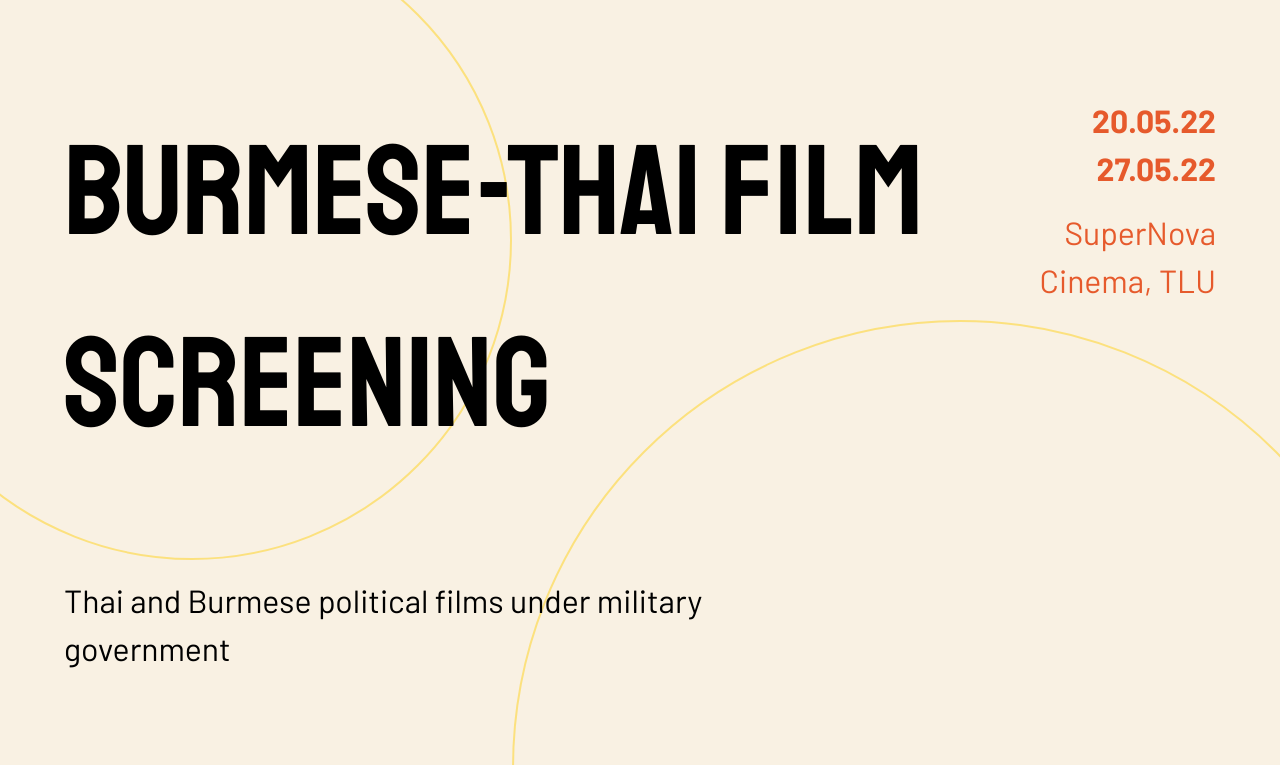
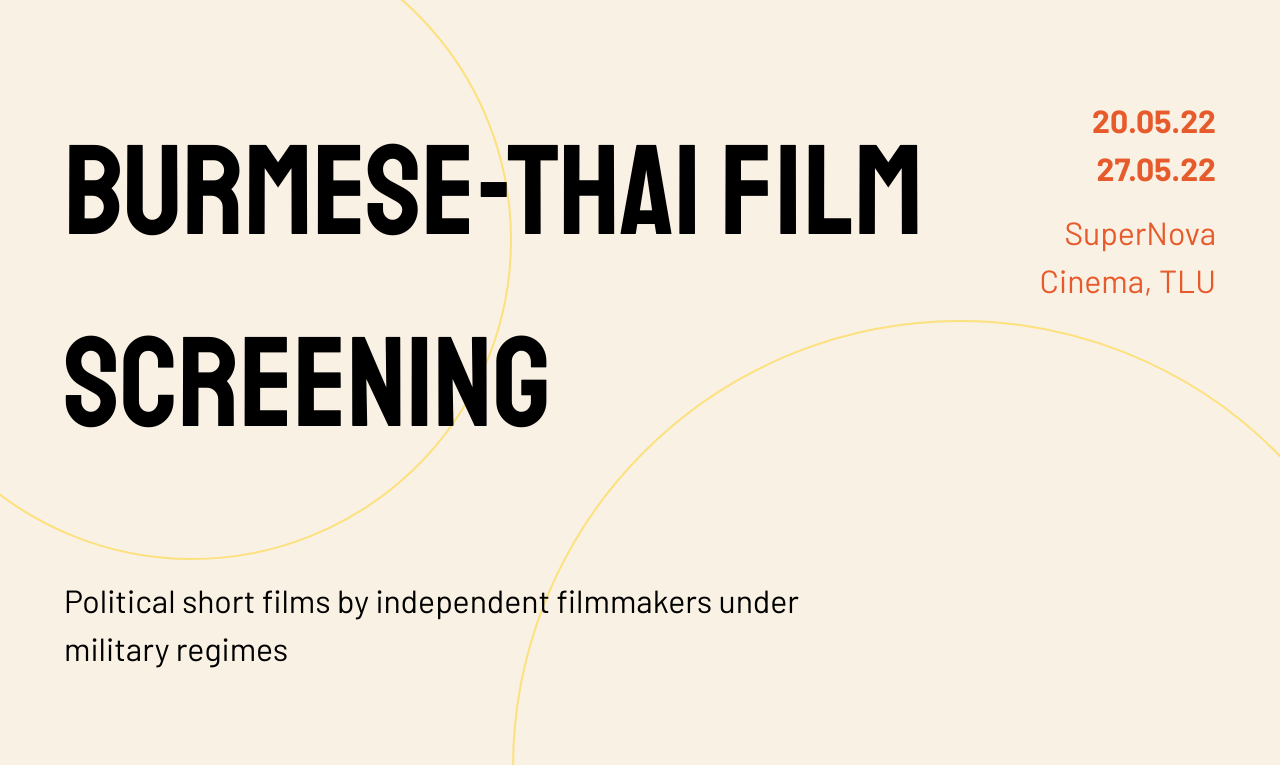
Before and after one commit to Th1nkK1D/burmese-thai-film-screening, a Svelte app: page / in a window 1280 px wide. Shown: the top 765 px of the page. Built offline with nearby package versions, Linux system fonts and the light colour scheme; some packages are replaced by stand-ins of ours.

Commit message:
Update description, og and favicon

```diff
--- a/src/app.html
+++ b/src/app.html
@@ -3,11 +3,14 @@
 	<head>
 		<meta charset="utf-8" />
 		<title>Burmese-Thai Film Screening</title>
-		<meta name="description" content="Thai and Burmese political films under military government" />
+		<meta
+			name="description"
+			content="Political short films by independent filmmakers under military regimes"
+		/>
 		<meta property="og:title" content="Burmese-Thai Film Screening" />
 		<meta
 			property="og:description"
-			content="Thai and Burmese political films under military government"
+			content="Political short films by independent filmmakers under military regimes"
 		/>
 		<meta property="og:image" content="https://burmesethaifilmscreening.web.app/images/og.png" />
 		<meta property="og:url" content="https://burmesethaifilmscreening.web.app" />
--- a/src/components/landing/hero.svelte
+++ b/src/components/landing/hero.svelte
@@ -35,7 +35,7 @@
 
 		<div class="space-y-4">
 			<p class="typo-subtitle max-w-3xl">
-				Thai and Burmese political films under military government
+				Political short films by independent filmmakers under military regimes
 			</p>
 			<p class="typo-subtitle text-orange md:hidden">
 				<span class="font-bold">20.05.22 and 27.05.22</span>
```
Also changed, not shown: static/favicon.png, static/images/og.png.
